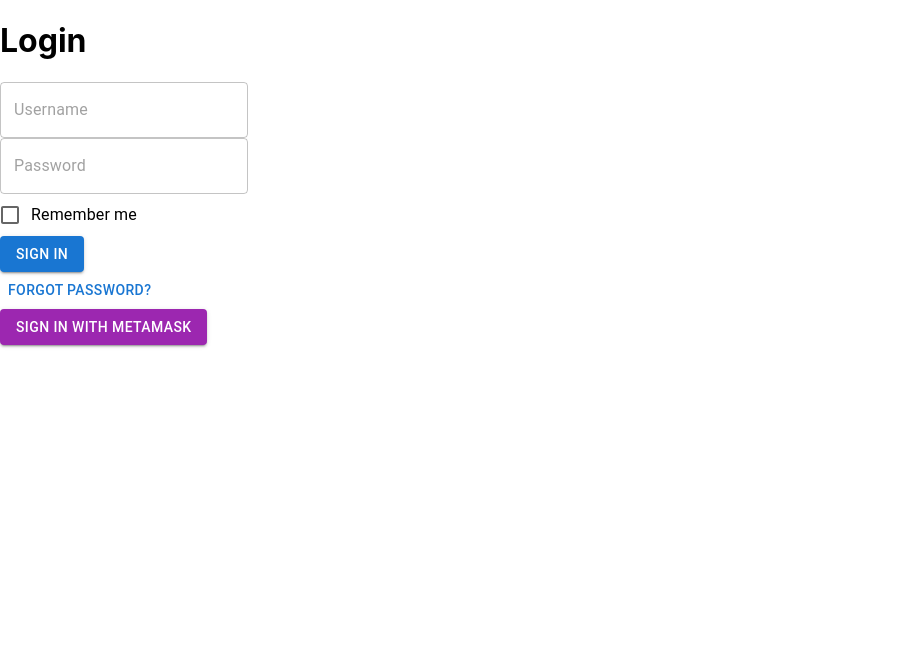
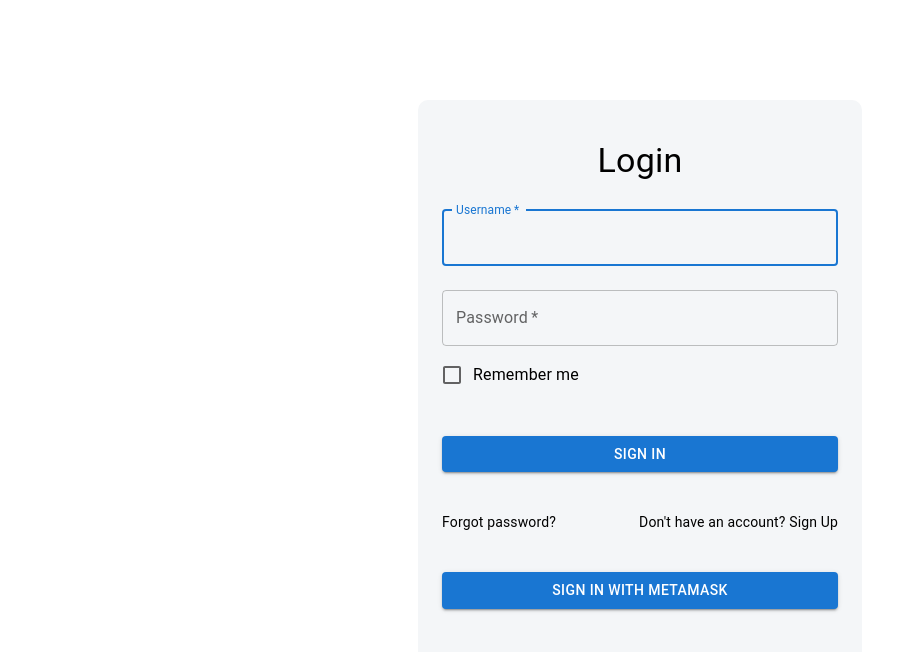
Before and after one commit to Agneskoinange/silent-witness, a React (Create React App) app: page /login in a window 1280 px wide. Shown: the top 652 px of the page, without its empty margins (0-905 px from the left). Built offline with nearby package versions, Linux system fonts and the light colour scheme.

Commit message:
ft: style sign up and sign in page

```diff
--- a/package.json
+++ b/package.json
@@ -7,7 +7,6 @@
     "@emotion/styled": "^11.11.0",
     "@mui/material": "^5.13.5",
     "@testing-library/jest-dom": "^5.16.5",
-    "@testing-library/react": "^13.4.0",
     "@testing-library/user-event": "^13.5.0",
     "react": "^17.0.2",
     "react-dom": "^17.0.2",
--- a/src/components/Login/index.js
+++ b/src/components/Login/index.js
@@ -1,21 +1,113 @@
-import React from 'react';
-import { Button, Checkbox, FormControlLabel, TextField } from '@mui/material';
+import React, { useState, useEffect } from 'react';
+import Web3 from 'web3';
+import { TextField, Button, Checkbox, FormControlLabel, Typography, Container, Grid } from '@mui/material';
+import { styled } from '@mui/system';
 
-export default function Login() {
+const StyledContainer = styled(Container)({
+  marginTop: '100px',
+  backgroundColor: '#f4f6f8',
+  padding: '40px',
+  borderRadius: '10px',
+  paddingBottom: '100px',
+});
+
+const StyledButton = styled(Button)({
+  marginTop: '40px',
+});
+
+const StyledGrid = styled(Grid)({
+  marginTop: '40px',
+});
+
+const Login = () => {
+  const [username, setUsername] = useState('');
+  const [password, setPassword] = useState('');
+  const [account, setAccount] = useState('');
+
+  useEffect(() => {
+    if (window.ethereum) {
+      window.web3 = new Web3(window.ethereum);
+      window.ethereum.enable();
+    }
+  }, []);
+
+  const handleSignIn = (event) => {
+    event.preventDefault();
+    console.log(`Username: ${username}, Password: ${password}`);
+    // Add authentication logic
+  };
+
+  const handleSignInMetaMask = async () => {
+    const accounts = await window.web3.eth.getAccounts();
+    setAccount(accounts[0]);
+  };
+
   return (
-    <div>
-      <h1>Login</h1>
-      <TextField placeholder="Username" type="text" />
-      <br />
-      <TextField placeholder="Password" type="password" />
-      <br />
-      <FormControlLabel control={<Checkbox />} label="Remember me" />
-      <br />
-      <Button variant="contained" color="primary">Sign In</Button>
-      <br />
-      <Button color="primary">Forgot password?</Button>
-      <br />
-      <Button variant="contained" color="secondary">Sign in with MetaMask</Button>
-    </div>
+    <StyledContainer maxWidth="xs">
+      <Typography variant="h4" align="center" gutterBottom>
+        Login
+      </Typography>
+
+      <TextField
+        variant="outlined"
+        margin="normal"
+        required
+        fullWidth
+        id="username"
+        label="Username"
+        name="username"
+        autoComplete="username"
+        autoFocus
+        onChange={(event) => setUsername(event.target.value)}
+      />
+
+      <TextField
+        variant="outlined"
+        margin="normal"
+        required
+        fullWidth
+        name="password"
+        label="Password"
+        type="password"
+        id="password"
+        autoComplete="current-password"
+        onChange={(event) => setPassword(event.target.value)}
+      />
+
+      <FormControlLabel
+        control={<Checkbox value="remember" color="primary" />}
+        label="Remember me"
+      />
+
+      <StyledButton
+        type="submit"
+        fullWidth
+        variant="contained"
+        color="primary"
+        onClick={handleSignIn}
+      >
+        Sign In
+      </StyledButton>
+
+      <StyledGrid container>
+        <Grid item xs>
+          <Typography variant="body2">
+            Forgot password?
+          </Typography>
+        </Grid>
+        <Grid item>
+          <Typography variant="body2">
+            {"Don't have an account? Sign Up"}
+          </Typography>
+        </Grid>
+      </StyledGrid>
+
+      <StyledButton variant="contained" color="primary" fullWidth onClick={handleSignInMetaMask}>
+        Sign in with MetaMask
+      </StyledButton>
+
+    </StyledContainer>
   );
-}
+};
+
+export default Login;
--- a/src/components/SignUp/index.js
+++ b/src/components/SignUp/index.js
@@ -1,17 +1,74 @@
 import React from 'react';
-import { Button, TextField } from '@mui/material';
+import { TextField, Button, Typography, Container, Grid } from '@mui/material';
+import { styled } from '@mui/system';
+
+const StyledContainer = styled(Container)({
+  marginTop: '100px',
+  backgroundColor: '#f4f6f8',
+  padding: '40px',
+  borderRadius: '10px',
+  paddingBottom: '100px'
+});
+
+const StyledButton = styled(Button)({
+  marginTop: '40px',
+});
+
+const StyledTextField = styled(TextField)({
+  marginTop: '20px',
+});
 
 export default function Signup() {
   return (
-    <div>
-      <h1>Sign Up</h1>
-      <TextField placeholder="Set username" type="text" />
-      <br />
-      <TextField placeholder="Set password" type="password" />
-      <br />
-      <TextField placeholder="Set recovery email" type="email" />
-      <br />
-      <Button variant="contained" color="primary">Sign Up</Button>
-    </div>
+    <StyledContainer maxWidth="xs">
+      <Typography variant="h4" align="center" gutterBottom>
+        Sign Up
+      </Typography>
+
+      <StyledTextField
+        variant="outlined"
+        margin="normal"
+        required
+        fullWidth
+        id="username"
+        label="Username"
+        name="username"
+        autoComplete="username"
+        autoFocus
+      />
+
+      <StyledTextField
+        variant="outlined"
+        margin="normal"
+        required
+        fullWidth
+        name="password"
+        label="Password"
+        type="password"
+        id="password"
+        autoComplete="current-password"
+      />
+
+      <StyledTextField
+        variant="outlined"
+        margin="normal"
+        required
+        fullWidth
+        name="email"
+        label="Email"
+        type="email"
+        id="email"
+        autoComplete="email"
+      />
+
+      <StyledButton
+        type="submit"
+        fullWidth
+        variant="contained"
+        color="primary"
+      >
+        Sign Up
+      </StyledButton>
+    </StyledContainer>
   );
 }
```
Also changed, not shown: 1 other file (tests, documents, lock files or other folders).
